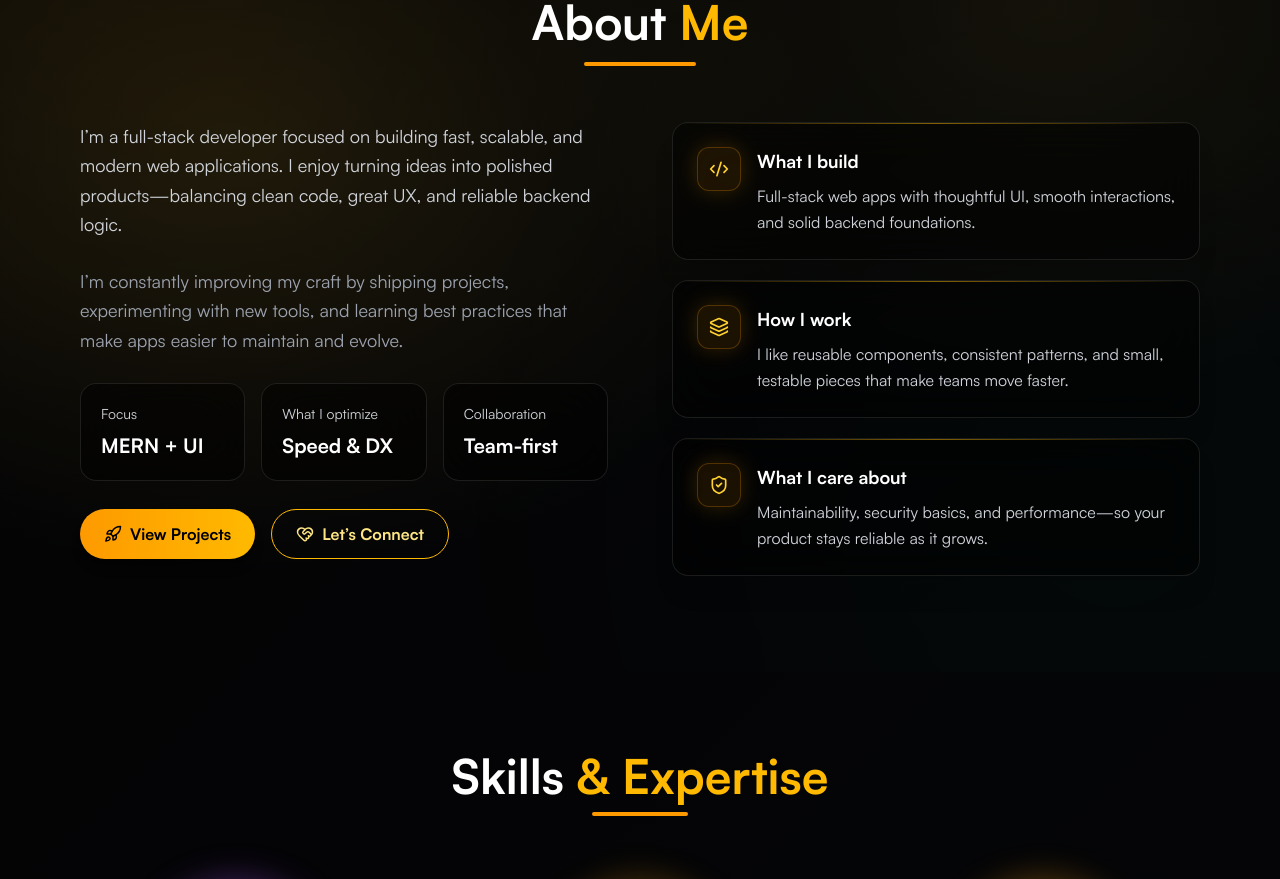
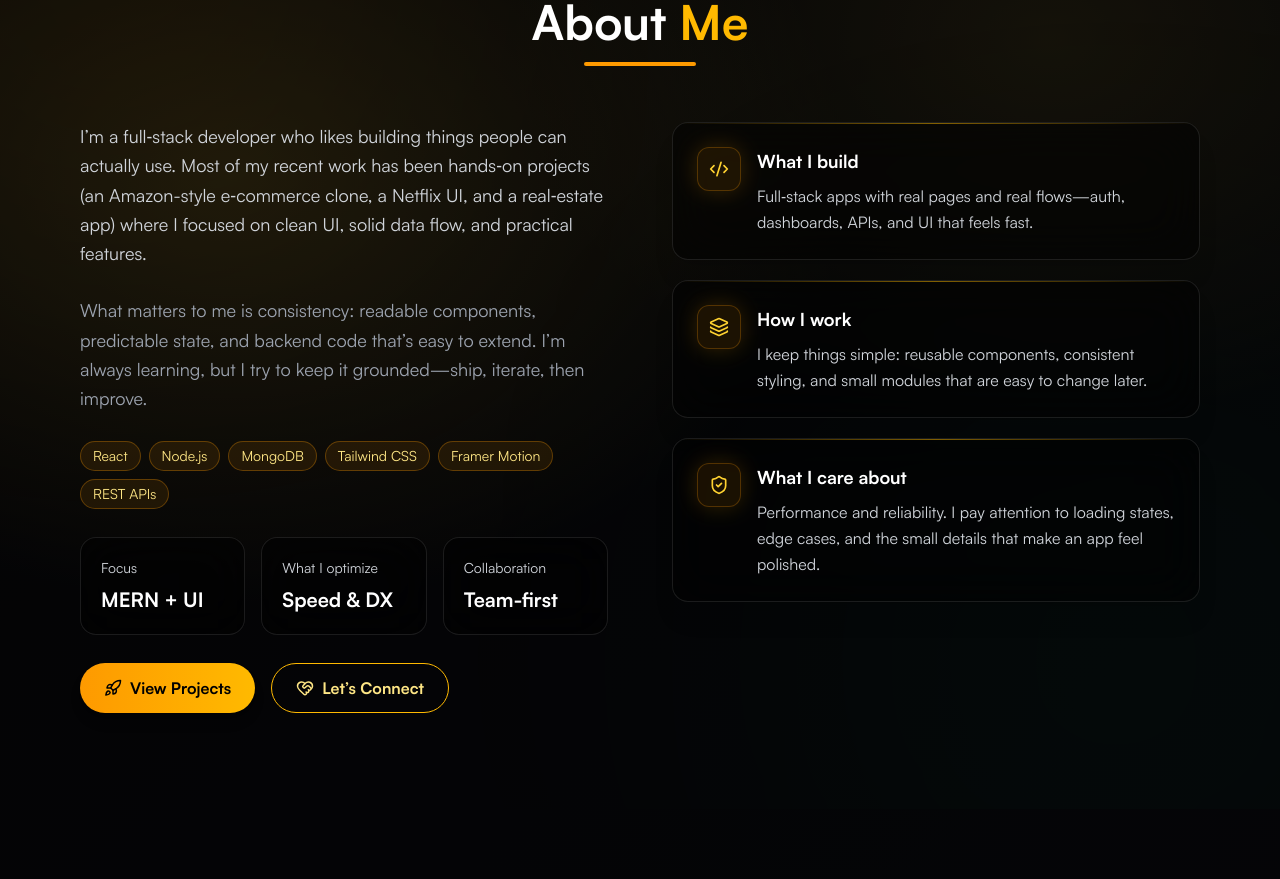
Before and after one commit to yohanis-Tasfa/my-portfolio, a React (Vite) app: page / in a window 1280 px wide. Shown: the part 960-1839 px from the top of the page. Built offline with nearby package versions, Linux system fonts and the light colour scheme.

Commit message:
refactor About component: update highlights and enhance personal description

```diff
--- a/src/components/About.jsx
+++ b/src/components/About.jsx
@@ -49,13 +49,14 @@ function InfoCard({ icon: Icon, title, children }) {
 }
 
 const About = () => {
-  // const highlights = [
-  //   "MERN Stack",
-  //   "Clean Architecture",
-  //   "Responsive UI",
-  //   "Performance",
-  //   "Accessibility",
-  // ];
+  const highlights = [
+    "React",
+    "Node.js",
+    "MongoDB",
+    "Tailwind CSS",
+    "Framer Motion",
+    "REST APIs",
+  ];
 
   return (
     <section
@@ -95,20 +96,21 @@ const About = () => {
           {/* Left */}
           <motion.div variants={item} className="space-y-7">
             <p className="text-[color:var(--color-muted)] leading-relaxed text-lg">
-              I’m a full-stack developer focused on building fast, scalable, and
-              modern web applications. I enjoy turning ideas into polished
-              products—balancing clean code, great UX, and reliable backend
-              logic.
+              I’m a full‑stack developer who likes building things people can
+              actually use. Most of my recent work has been hands‑on projects
+              (an Amazon-style e‑commerce clone, a Netflix UI, and a real‑estate
+              app) where I focused on clean UI, solid data flow, and practical
+              features.
             </p>
 
             <p className="text-[color:var(--color-muted-2)] leading-relaxed text-lg">
-              I’m constantly improving my craft by shipping projects,
-              experimenting with new tools, and learning best practices that
-              make apps easier to maintain and evolve.
+              What matters to me is consistency: readable components, predictable
+              state, and backend code that’s easy to extend. I’m always learning,
+              but I try to keep it grounded—ship, iterate, then improve.
             </p>
 
             {/* Highlights */}
-            {/* <div className="flex flex-wrap gap-2">
+            <div className="flex flex-wrap gap-2">
               {highlights.map((label) => (
                 <span
                   key={label}
@@ -117,7 +119,7 @@ const About = () => {
                   {label}
                 </span>
               ))}
-            </div> */}
+            </div>
 
             {/* Stats */}
             <motion.dl
@@ -158,16 +160,16 @@ const About = () => {
           {/* Right */}
           <motion.div variants={item} className="grid gap-5">
             <InfoCard icon={Code2} title="What I build">
-              Full-stack web apps with thoughtful UI, smooth interactions, and
-              solid backend foundations.
+              Full‑stack apps with real pages and real flows—auth, dashboards,
+              APIs, and UI that feels fast.
             </InfoCard>
             <InfoCard icon={Layers} title="How I work">
-              I like reusable components, consistent patterns, and small,
-              testable pieces that make teams move faster.
+              I keep things simple: reusable components, consistent styling,
+              and small modules that are easy to change later.
             </InfoCard>
             <InfoCard icon={ShieldCheck} title="What I care about">
-              Maintainability, security basics, and performance—so your product
-              stays reliable as it grows.
+              Performance and reliability. I pay attention to loading states,
+              edge cases, and the small details that make an app feel polished.
             </InfoCard>
           </motion.div>
         </div>
```
